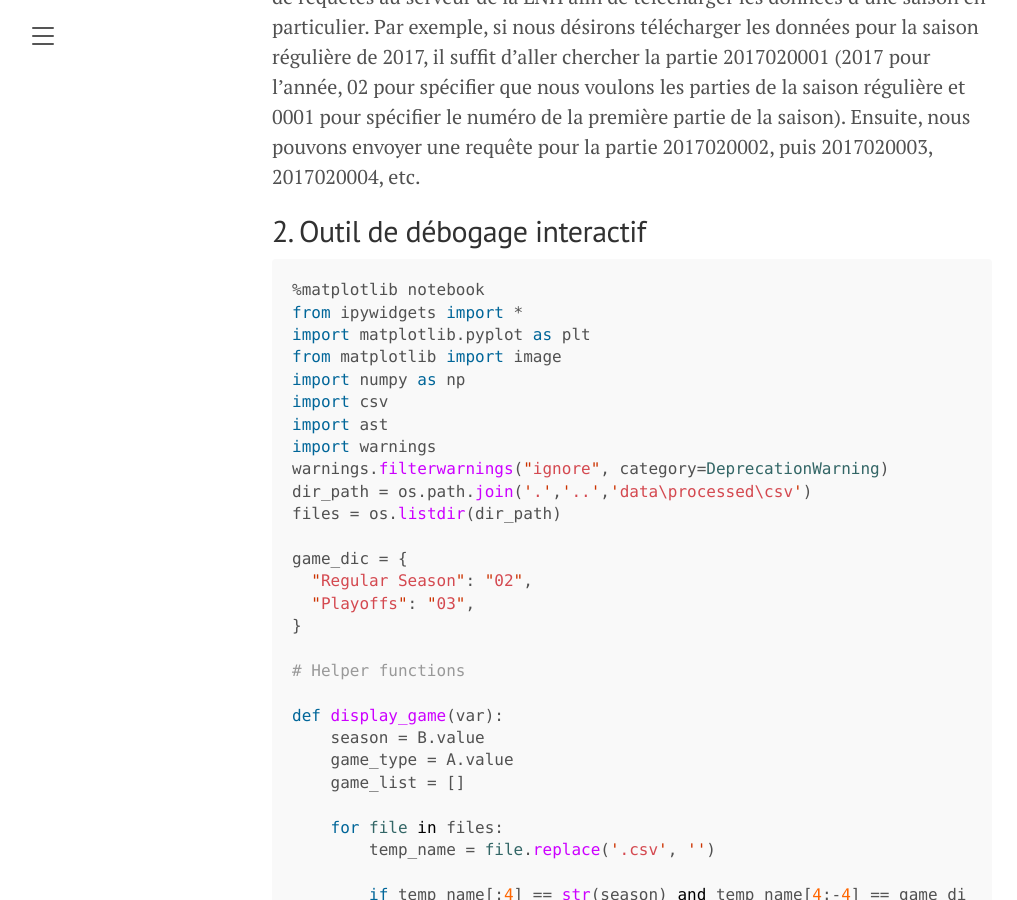
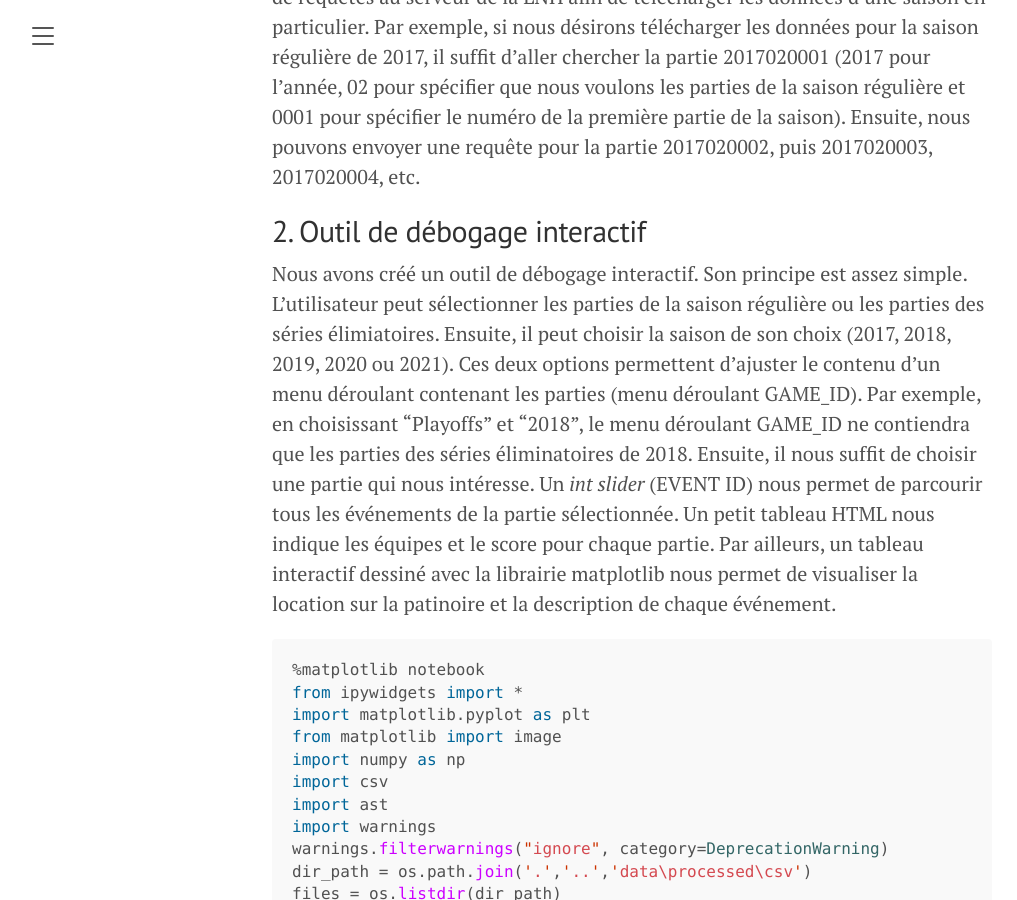
Before and after one commit to udem-ift6758/blogpost-template, a Jekyll site: the page built from _posts/2023-10-1-milestone-1.md, in a window 1280 px wide and 900 px high, scrolled down 778 px. Shown: the whole window, without its empty margins (8-1025 px from the left). Built offline with Jekyll 4.4.1, drawn with Linux system fonts in a browser that asks for light colours.

Commit message:
Update 2023-10-1-milestone-1.md

````diff
--- a/_posts/2023-10-1-milestone-1.md
+++ b/_posts/2023-10-1-milestone-1.md
@@ -18,6 +18,9 @@ Les parties ont un identifiant (GAME_ID) qui suit une structure comme suit: 2017
 Avec ces renseignements en main, il nous est donc possible d'effectuer une série de requêtes au serveur de la LNH afin de télécharger les données d'une saison en particulier. Par exemple, si nous désirons télécharger les données pour la saison régulière de 2017, il suffit d'aller chercher la partie 2017020001 (2017 pour l'année, 02 pour spécifier que nous voulons les parties de la saison régulière et 0001 pour spécifier le numéro de la première partie de la saison). Ensuite, nous pouvons envoyer une requête pour la partie 2017020002, puis 2017020003, 2017020004, etc.
 
 ## 2. Outil de débogage interactif
+
+Nous avons créé un outil de débogage interactif. Son principe est assez simple. L'utilisateur peut sélectionner les parties de la saison régulière ou les parties des séries élimiatoires. Ensuite, il peut choisir la saison de son choix (2017, 2018, 2019, 2020 ou 2021). Ces deux options permettent d'ajuster le contenu d'un menu déroulant contenant les parties (menu déroulant GAME_ID). Par exemple, en choisissant "Playoffs" et "2018", le menu déroulant GAME_ID ne contiendra que les parties des séries éliminatoires de 2018. Ensuite, il nous suffit de choisir une partie qui nous intéresse. Un <i>int slider</i> (EVENT ID) nous permet de parcourir tous les événements de la partie sélectionnée. Un petit tableau HTML nous indique les équipes et le score pour chaque partie. Par ailleurs, un tableau interactif dessiné avec la librairie matplotlib nous permet de visualiser la location sur la patinoire et la description de chaque événement.
+
 ```python
 %matplotlib notebook
 from ipywidgets import *
````
